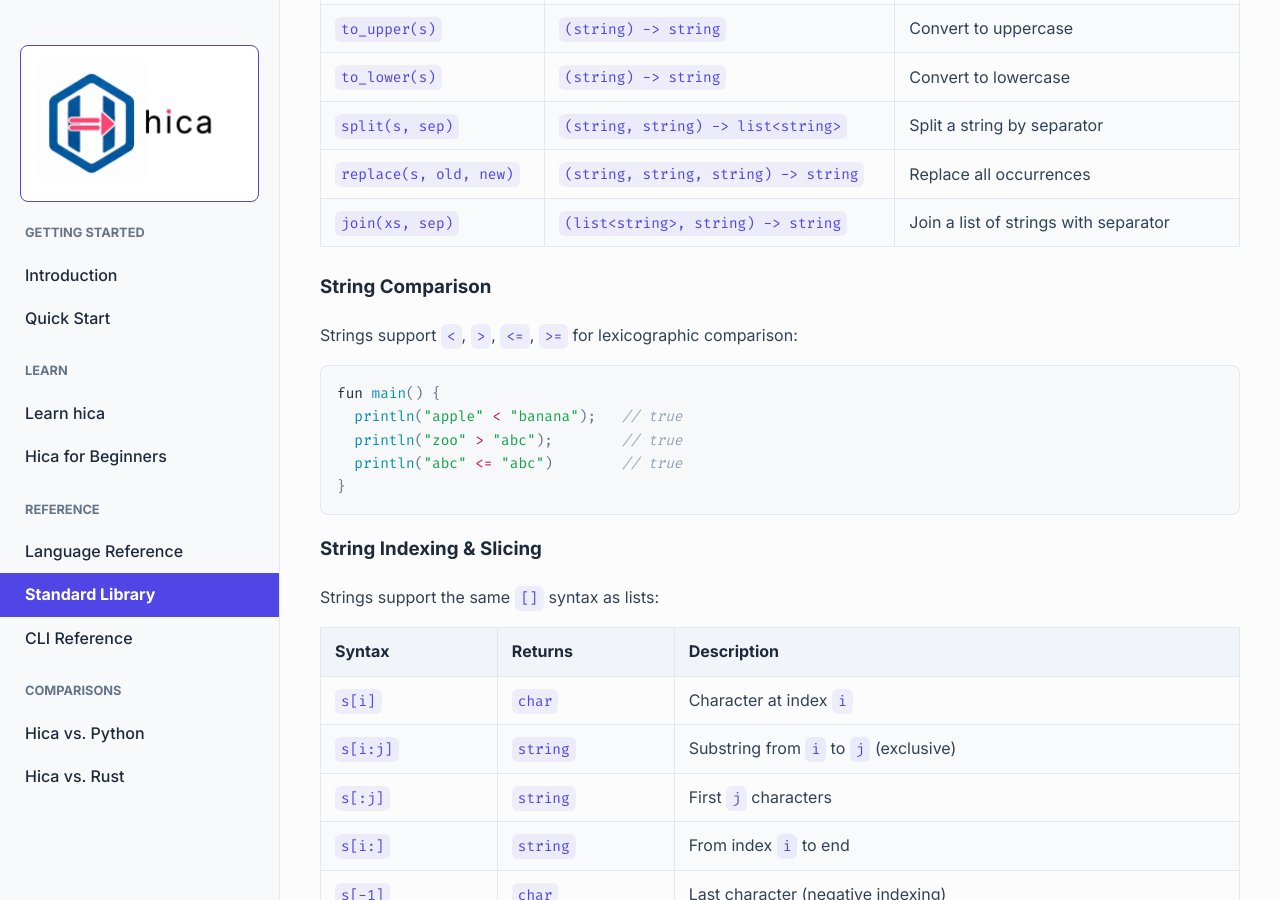
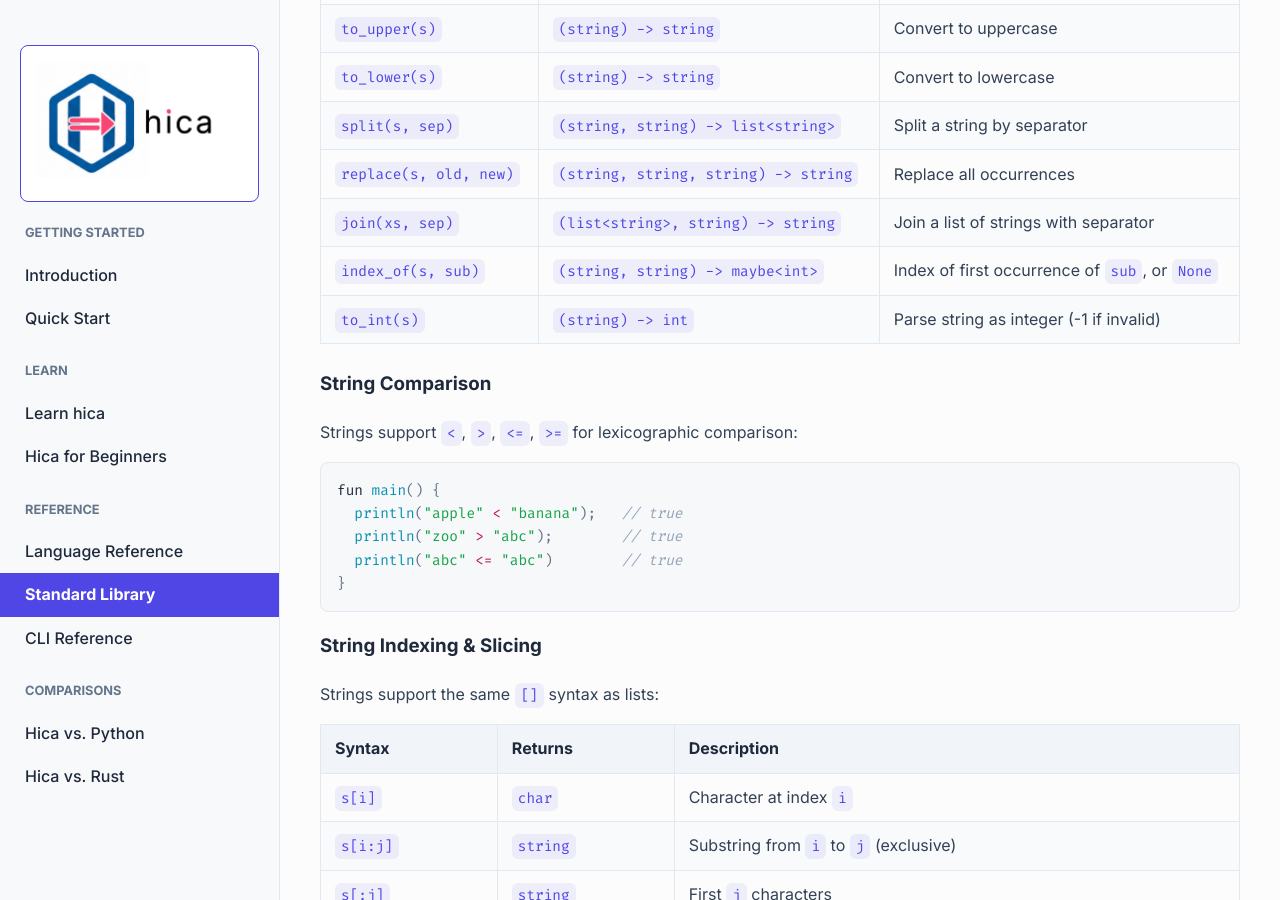
Before and after one commit to cladam/hica, a Jekyll site: the page built from docs/standard-library.md, in a window 1280 px wide and 900 px high, scrolled down 2225 px. Built offline with Jekyll 4.4.1, drawn with Linux system fonts in a browser that asks for light colours.

Commit message:
feat: add index_of and to_int, updated docs and examples
Intent Log:
- Pre-sync safety snapshot

```diff
--- a/docs/standard-library.md
+++ b/docs/standard-library.md
@@ -62,6 +62,8 @@ Primitive string functions backed by Koka's string library:
 | `split(s, sep)` | `(string, string) -> list<string>` | Split a string by separator |
 | `replace(s, old, new)` | `(string, string, string) -> string` | Replace all occurrences |
 | `join(xs, sep)` | `(list<string>, string) -> string` | Join a list of strings with separator |
+| `index_of(s, sub)` | `(string, string) -> maybe<int>` | Index of first occurrence of `sub`, or `None` |
+| `to_int(s)` | `(string) -> int` | Parse string as integer (-1 if invalid) |
 
 ### String Comparison
 
```
Also changed, not shown: docs/language-reference.md (+3 -1 lines), documentation/backlog.md (+2 -2 lines), 9 other files.
